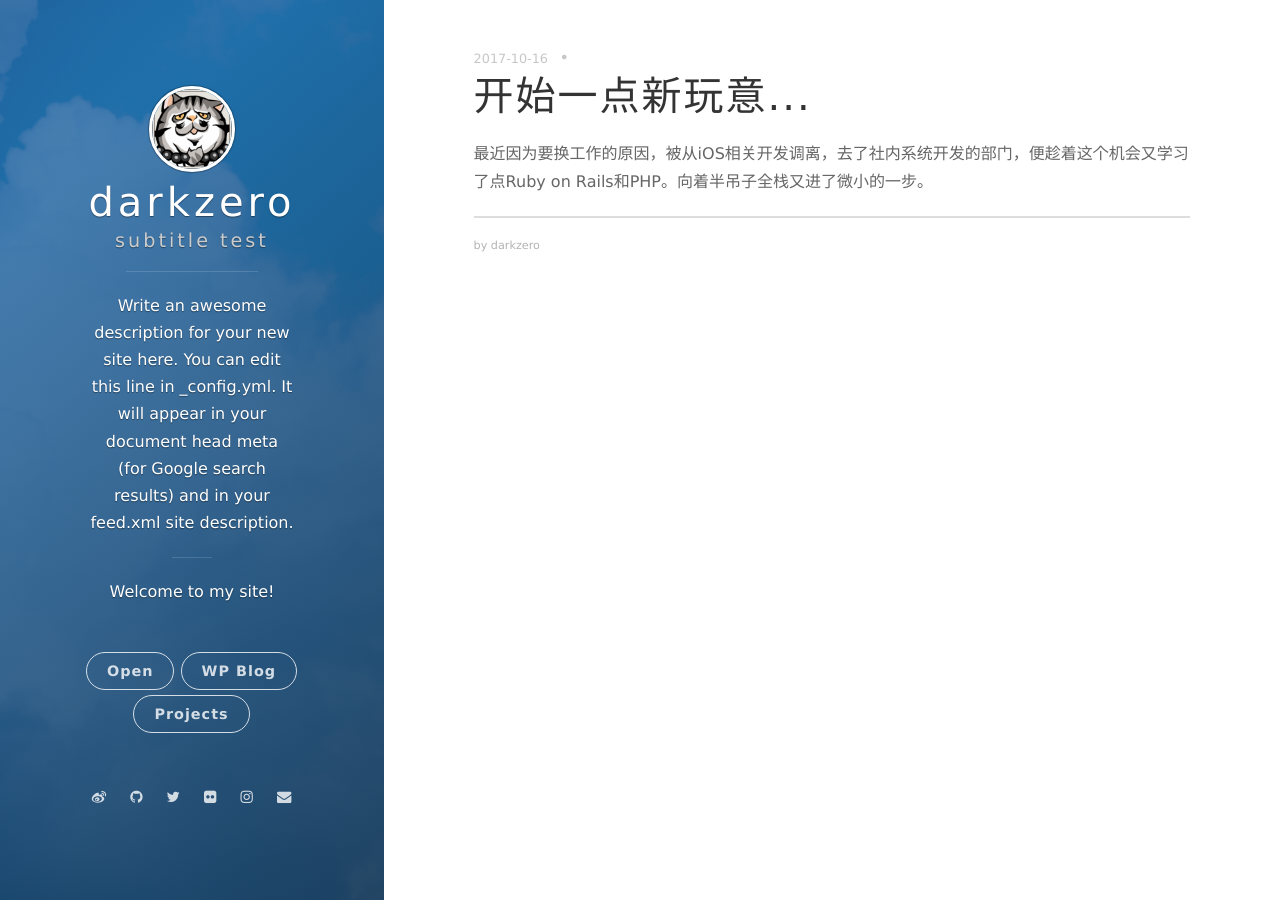
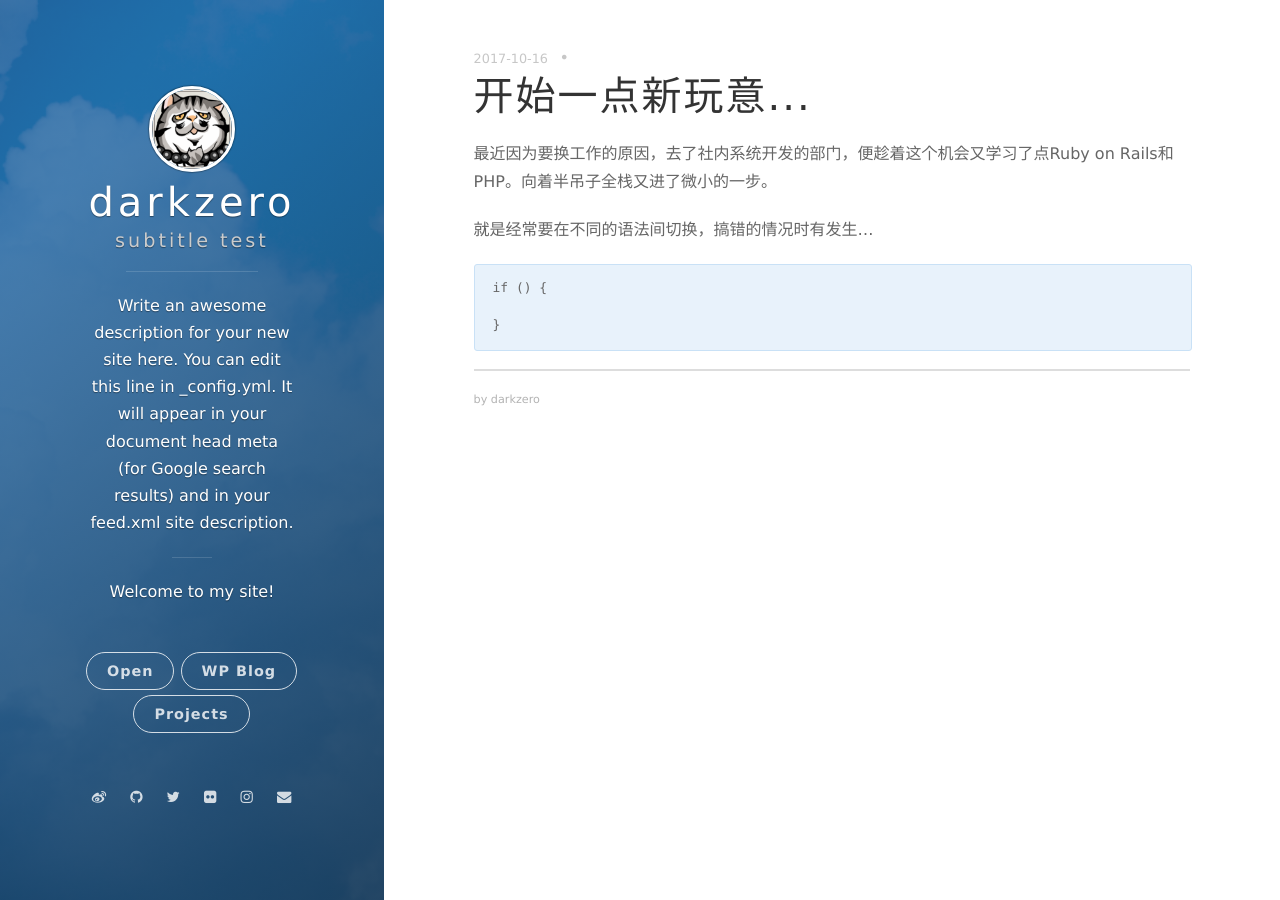
Before and after one commit to darkzero/darkzero.github.io, a Jekyll site: the page built from _posts/2017-10-16-first-post.markdown, in a window 1280 px wide. Built offline with Jekyll 4.4.1, drawn with Linux system fonts in a browser that asks for light colours; nearby versions of some CDN libraries.

Commit message:
20171017 update in office

````diff
--- a/_posts/2017-10-16-first-post.markdown
+++ b/_posts/2017-10-16-first-post.markdown
@@ -4,4 +4,12 @@ title:  "开始一点新玩意..."
 date:   2017-10-16 23:34:01 +0900
 categories: normal
 ---
-最近因为要换工作的原因，被从iOS相关开发调离，去了社内系统开发的部门，便趁着这个机会又学习了点Ruby on Rails和PHP。向着半吊子全栈又进了微小的一步。
+最近因为要换工作的原因，去了社内系统开发的部门，便趁着这个机会又学习了点Ruby on Rails和PHP。向着半吊子全栈又进了微小的一步。
+
+就是经常要在不同的语法间切换，搞错的情况时有发生...
+
+```
+if () {
+
+}
+```
````
